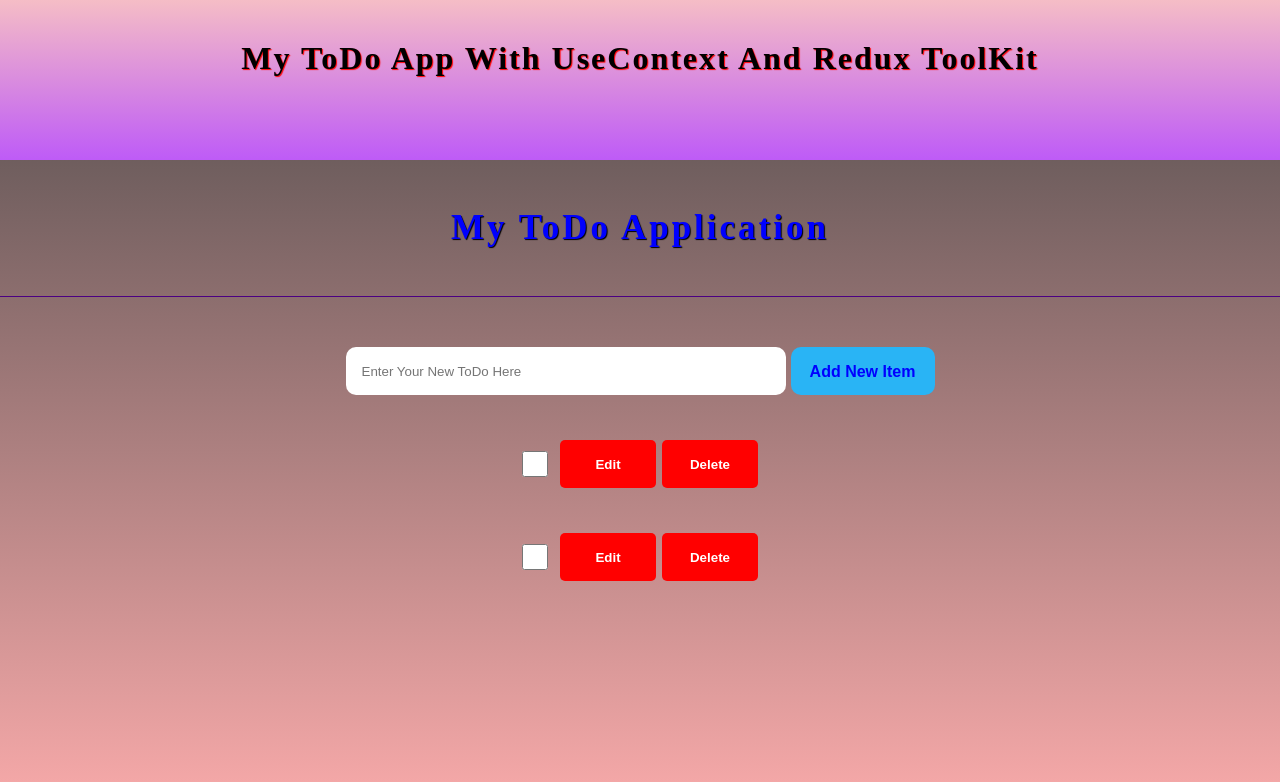
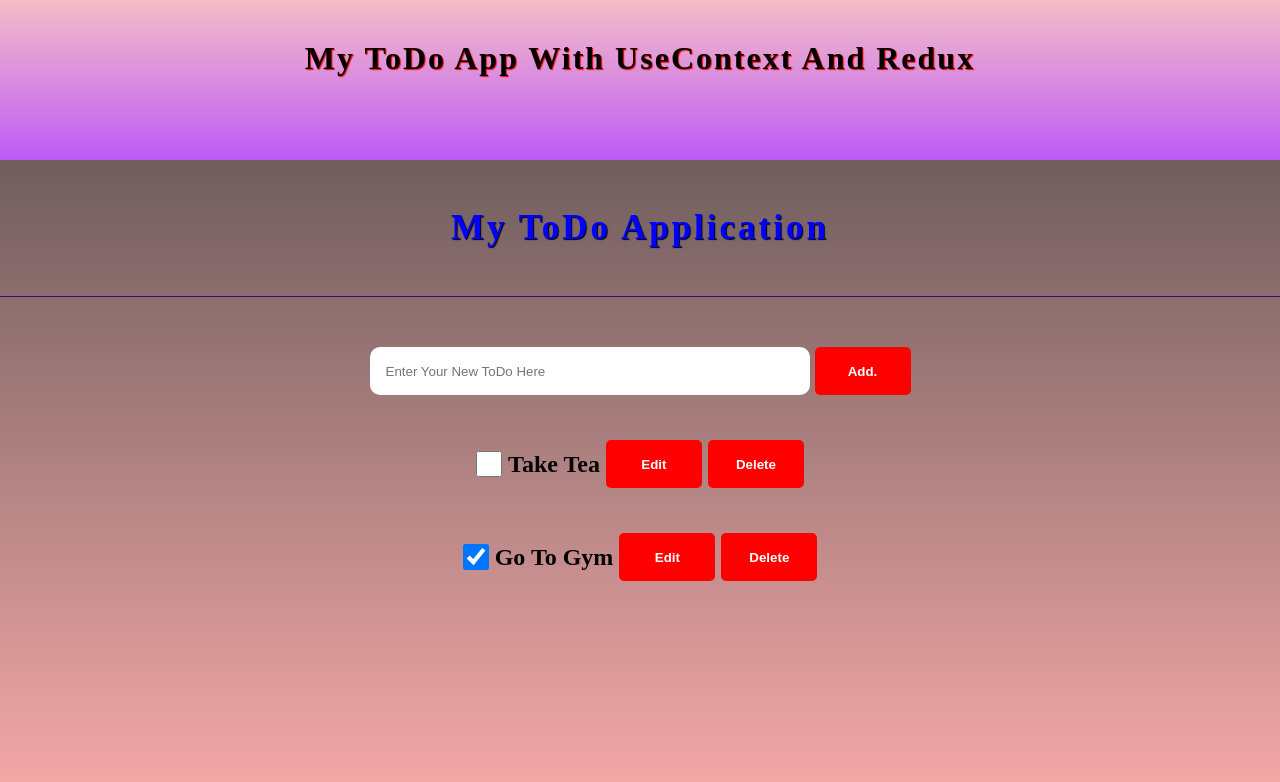
Before and after one commit to mahen290/ToDoApp, a React (Vite) app: page / in a window 1280 px wide. Shown: the top 782 px of the page. Built offline with nearby package versions, Linux system fonts and the light colour scheme.

Commit message:
Problem Resolve

```diff
--- a/src/App.jsx
+++ b/src/App.jsx
@@ -1,25 +1,29 @@
 import React from 'react';
 import './App.css';
-import TodoList from './components/ToDo/ToDoList';
-import AddTodo from './components/AddToDo/AddToDo';
+import ToDoList from './components/ToDo/ToDoList';
+import AddToDo from './components/AddToDo/AddToDo';
 import { useState } from 'react';
+import ToDoContext from './context/ToDoContext';
 
 function App()
 {
-  const [ list, setList ] = useState(
-      [ { id: 1, tododata: 'Take Tea', finished: false }, { id: 2, tododata: 'Go To Gym', finished: true } ] );
+  const [ list, setList ] = useState( [
+    { id: 1, tododata: 'Take Tea', finished: false },
+    { id: 2, tododata: 'Go To Gym', finished: true }
+  ] );
 
   return (
     <div>
-
-      <h1> My ToDo App With UseContext And Redux ToolKit </h1>
+      <ToDoContext.Provider value = {{ list, setList }}>
+      <h1> My ToDo App With UseContext And Redux </h1>
       <div className = "toDo_Container">
         <h2 className = "toDo_Heading"> My ToDo Application </h2>
         <hr size = "1" color = "indigo" />
       </div>
 
-      <AddTodo updateList = { (todo) => setList([...list, { id: list.length + 1, tododata: todo, finished: false } ]) } />
-      <TodoList list = { list } setList = { setList } />
+      <AddToDo updateList = { (todo) => setList([...list, { id: list.length + 1, tododata: todo, finished: false } ]) } />
+      <ToDoList />
+      </ToDoContext.Provider>
     </div>
   )
 };
--- a/src/components/AddToDo/AddToDo.jsx
+++ b/src/components/AddToDo/AddToDo.jsx
@@ -1,16 +1,19 @@
 import React from 'react';
-import './AddTodo.css';
+import './AddToDo.css';
 import { useState } from 'react';
 
-function AddTodo({ updateList })
+function AddToDo({ updateList })
 {
   const [ inputItem, setInputItem ] = useState('');
   return (
     <div className = "add-wrapper">
+
       <input className = "input" type = "text" placeholder = "Enter Your New ToDo Here" value = { inputItem } onChange =  { (event) => setInputItem(event.target.value) } />
-      <button className = "AddToDoBtn" onClick = { () => updateList(input) }> Add New Item </button>
+
+      <button onClick = { () => { updateList( inputItem ); setInputItem(''); }}> Add. </button>
+
     </div>
     );
 }
 
-export default AddTodo;
+export default AddToDo;
--- a/src/components/ToDo/ToDo.jsx
+++ b/src/components/ToDo/ToDo.jsx
@@ -2,17 +2,33 @@ import React from 'react';
 import { useState } from 'react';
 import './ToDo.css';
 
-function ToDo({ ToDoData, isFinished, changeFinished })
-{
-  const [ finished, setFinished ] = useState(isFinished);
+function ToDo({ ToDoData, isFinished, changeFinished, onDelete, onEdit }) {
+
+  const [finished, setFinished] = useState(isFinished);
+  const [isEditing, setIsEditing] = useState(false);
+  const [editText, setEditText] = useState(ToDoData);
+
   return (
-    <div className = "todo-wrapper">
-        <input type = "checkbox" checked = { finished } onChange = { (event) => {
-          setFinished(event.target.checked)
-          changeFinished(event.target.checked) } } />
-        <h2> { ToDoData } </h2>
-        <button> Edit </button>
-        <button> Delete </button>
+
+    <div className="todo-wrapper">
+
+      <input type="checkbox" checked={finished} onChange={(event) => {
+        setFinished(event.target.checked)
+        changeFinished(event.target.checked)
+      }} />
+
+      <h2> {(isEditing) ? <input type="text" value={editText}
+        onChange={(event) => setEditText(event.target.value)} /> :
+        <span> {ToDoData} </span>}
+      </h2>
+
+      <button onClick={() => {
+        setIsEditing(!isEditing);
+        onEdit(editText);
+      }}> {(!isEditing) ? 'Edit' : 'Save'} </button>
+
+      <button onClick={onDelete}>Delete</button>
+
     </div>
   );
 }
--- a/src/components/ToDo/ToDoList.jsx
+++ b/src/components/ToDo/ToDoList.jsx
@@ -1,34 +1,56 @@
 import React from 'react';
 import ToDo from './ToDo';
+import { useContext } from 'react';
+import ToDoContext from '../../context/ToDoContext';
 
-function TodoList({ list, setList })
-{
+
+function ToDoList() {
+
+  const { list, setList } = useContext(ToDoContext);
+
   return (
+
     <div>
+
       {
-        list.length > 0 && list.map( (todo) =>
-        <ToDo key = { todo.id }>
-          id = { todo.id }
-          ToDoData = { todo.tododata }
-          isFinished = { todo.finished }
+        list.length > 0 && list.map((todo) =>
+          <ToDo key={todo.id}
+            id={todo.id}
+            ToDoData={todo.tododata}
+            isFinished={todo.finished}
 
-          changeFinished = { ( isFinished ) => {
-            console.log("isFinished", isFinished);
+            changeFinished={(isFinished) => {
+              console.log("isFinished", isFinished);
 
-            const updatedList = list.map( (t) => {
-              if(t.id === todo.id)
-              {
-                todo.finished = isFinished
-              }
-              return t;
-            }
-          )
-            setList(updatedList);
-          }}
-        </ToDo>
+              const updatedList = list.map((t) => {
+                if (t.id == todo.id) {
+                  todo.finished = isFinished
+                }
+                return t;
+              })
+
+              setList(updatedList);
+            }}
+
+            onDelete={() => {
+              const updatedList = list.filter(t => t.id != todo.id);
+              setList(updatedList);
+            }}
+
+            onEdit={(todoText) => {
+              const updatedList = list.map((t) => {
+                if (t.id == todo.id) {
+                  todo.tododata = todoText;
+                }
+                return t;
+              })
+
+              setList(updatedList)
+            }}
+          />
         )
       }
     </div>
   );
 }
-export default TodoList;
+export default ToDoList;
--- /dev/null
+++ b/src/context/ToDoContext.jsx
@@ -0,0 +1,5 @@
+import { createContext } from "react";
+
+const ToDoContext = createContext(null);
+
+export default ToDoContext;
```
